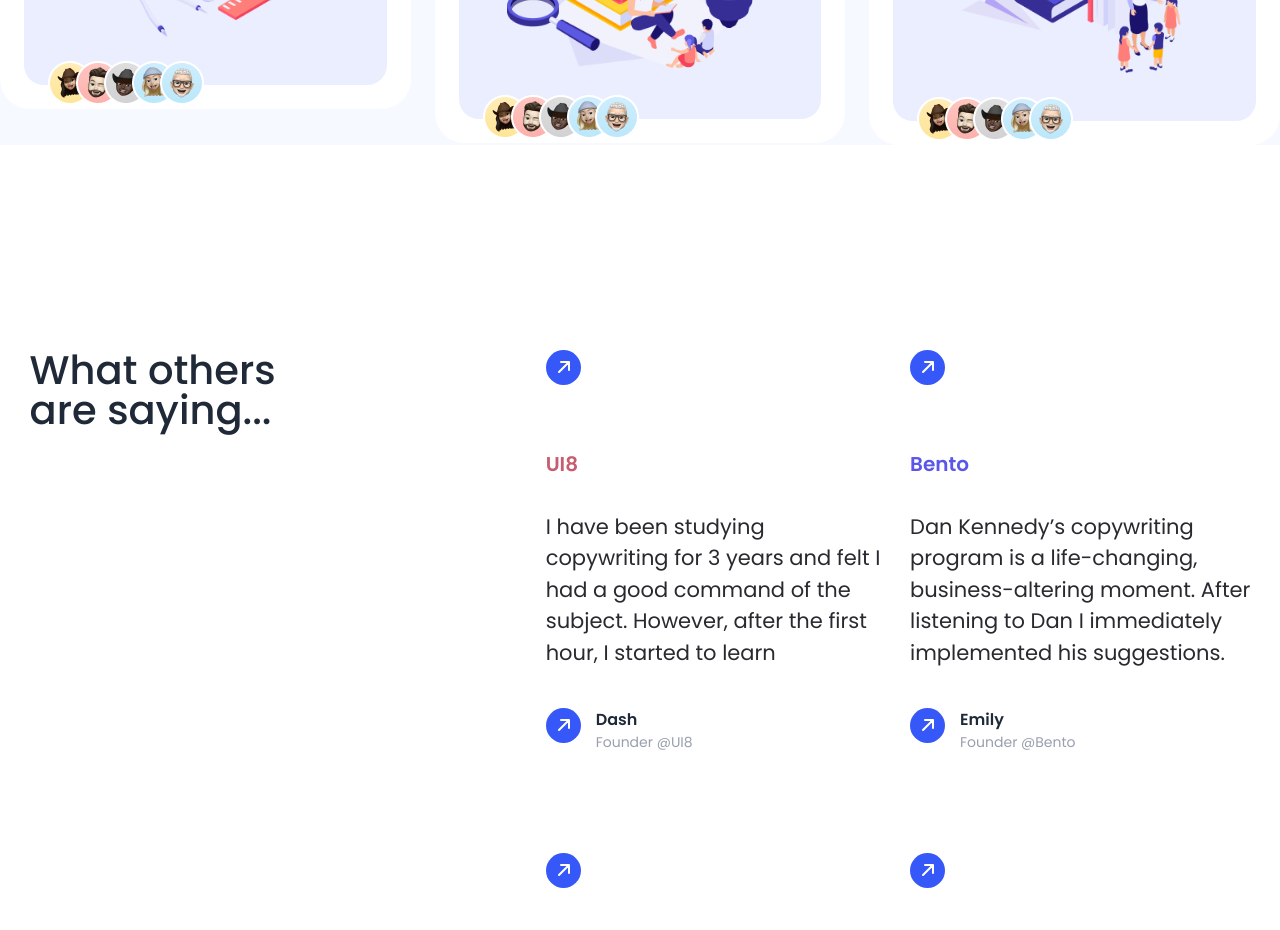
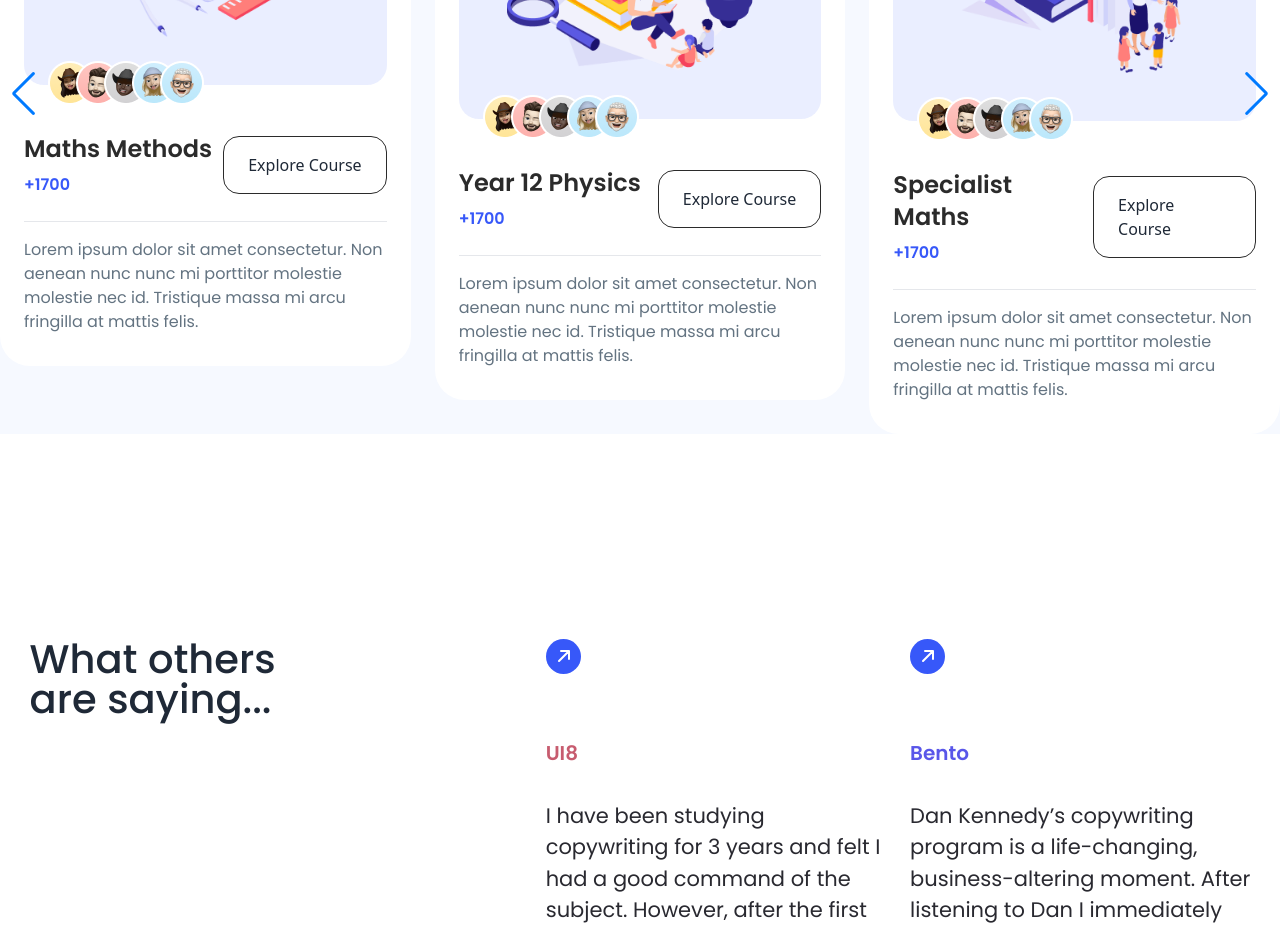
Before and after one commit to arifraj9911/sci-academy, a React (Vite) app: page / in a window 1280 px wide. Shown: the part 2220-3150 px from the top of the page. Built offline with nearby package versions, Linux system fonts and the light colour scheme.

Commit message:
frontend

```diff
--- a/src/components/home/Courses.jsx
+++ b/src/components/home/Courses.jsx
@@ -112,6 +112,23 @@ const Courses = () => {
                 ))}
               </div>
             </div>
+            <div className="flex items-center justify-between mt-12">
+              <div>
+                <h4 className=" text-primary-heading font-poppins text-2xl font-semibold capitalize">
+                  {item.title}
+                </h4>
+                <p className=" text-primary-blue font-poppins text-base font-semibold capitalize mt-2">
+                  +{item.totalStudents}
+                </p>
+              </div>
+              <Link className="py-4 px-6 rounded-2xl border border-primary-heading bg-white">
+                Explore Course
+              </Link>
+            </div>
+            <hr className="w-full h-[0.0625rem] bg-mystic mt-6 mb-4" />
+            <p className=" text-pale_sky font-poppins text-base pb-2">
+              {item.description}
+            </p>
           </SwiperSlide>
         ))}
       </Swiper>
--- a/tailwind.config.js
+++ b/tailwind.config.js
@@ -20,6 +20,7 @@ export default {
         "zircon":"#F6F9FF",
         "boulder":"#767676",
         "sky_blue":"#3758F91A",
+        "mystic":"#DFE4EA",
       },
       maxWidth: {
         "screen-mak": "1900px",
```
